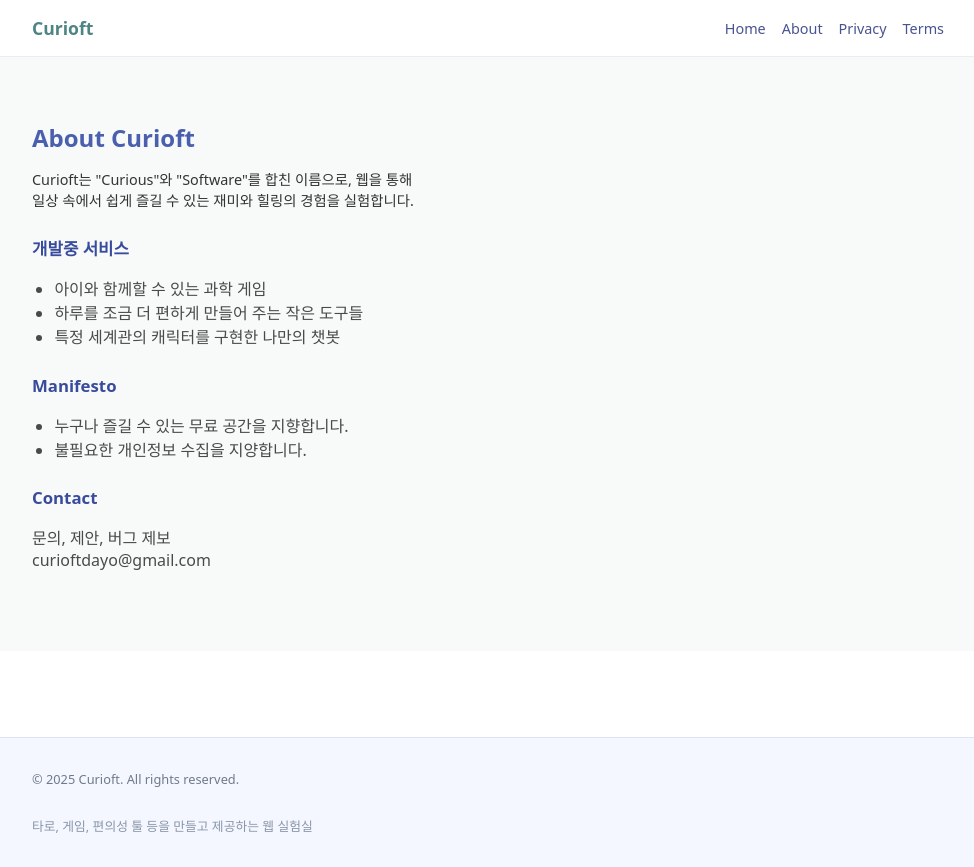
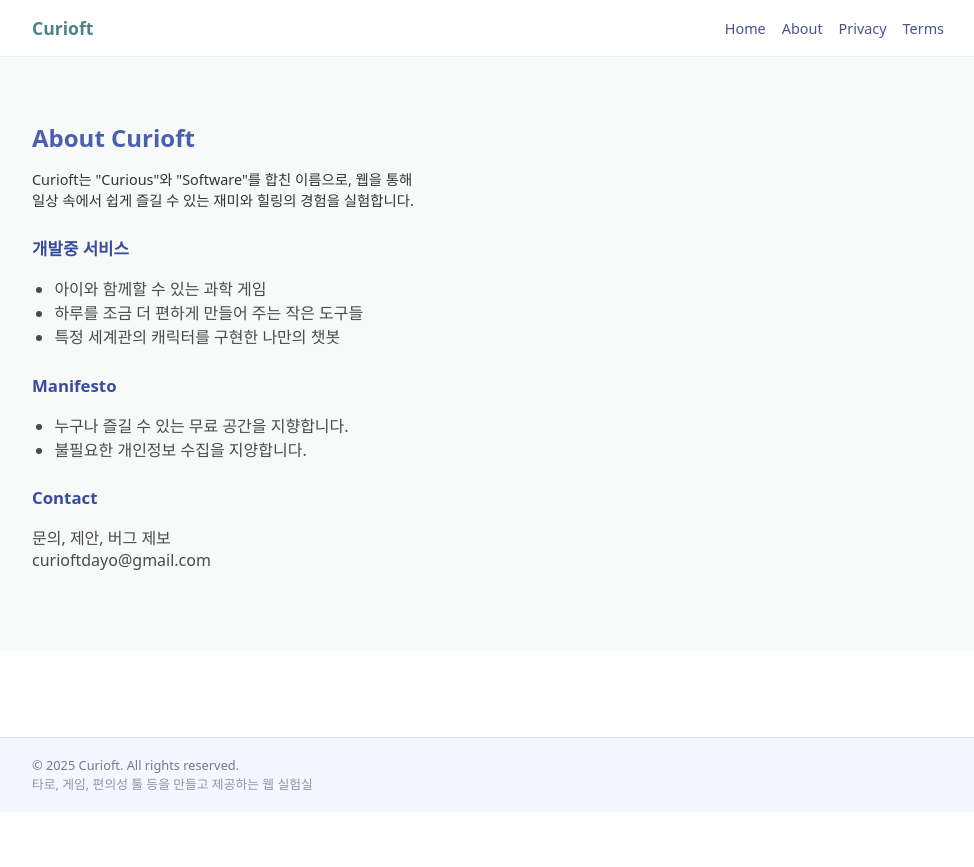
Before and after one commit to pikaak/Curioft_Site, a Next.js app: page /about in a window 1280 px wide. Shown: the whole page, without its empty margins (152-1126 px from the left). After the commit the page ends 812 px from the top, so only its background shows below. Built offline with nearby package versions, Linux system fonts and the light colour scheme.

Commit message:
Update layout.css

```diff
--- a/styles/layout.css
+++ b/styles/layout.css
@@ -241,6 +241,12 @@
   gap: 0.15rem;
 }
 
+/* 🔥 여기! p 태그 기본 마진 제거해서 줄간격 정상화 */
+.site-footer p {
+  margin: 0;
+  line-height: 1.3;
+}
+
 .footer-sub {
   color: #8a96a8;
 }
```
